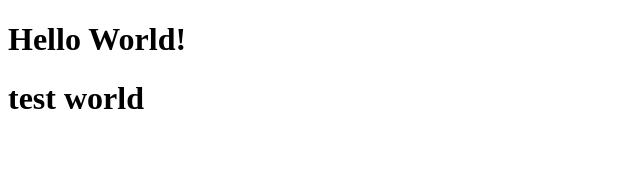
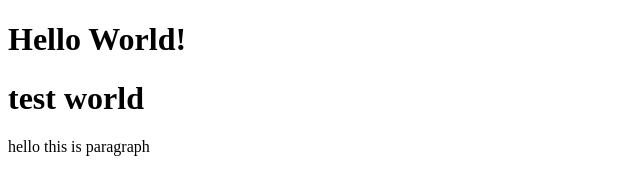
Before and after one commit to khurramIlyas/MyFirstProject, a plain HTML site: page index.html in a window 1280 px wide. Shown: the whole page, without its empty margins (0-640 px from the left). Drawn offline with Linux system fonts and the light colour scheme.

Commit message:
new paragraph

```diff
--- a/index.html
+++ b/index.html
@@ -8,5 +8,6 @@
 <body>
     <h1>Hello World!</h1>
     <h1>test world</h1>
+    <p>hello this is paragraph</p>
 </body>
 </html>
```
